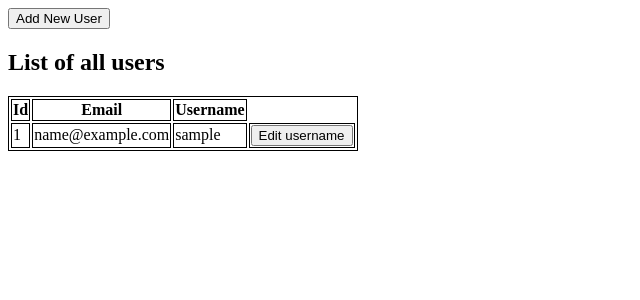
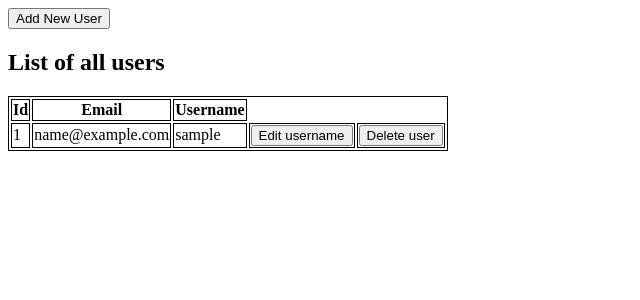
Before and after one commit to amit-negi-23/BackendApnaCollege, a Node server app: page /user in a window 1280 px wide. Shown: the top 300 px of the page, without its empty margins (0-640 px from the left). Run offline with Node 20, Linux system fonts and the light colour scheme; tables that the repository leaves empty or names only in its code hold one stand-in row (values such as "Sample post").

Commit message:
SQL completed ( Add user , delete user)

```diff
--- a/SQLClass/index.js
+++ b/SQLClass/index.js
@@ -116,6 +116,49 @@ app.post('/user/new', (req, res) => {
 
 });
 
+
+app.get('/user/:id/delete', (req, res)=>{
+    let { id } = req.params;
+    let q = `SELECT * FROM user WHERE id ='${id}'`;
+    try {
+        connection.query(q, (err, result) => {
+            if (err) throw err;
+            let user = result[0];
+            res.render("delete.ejs", { user });
+        });
+    } catch (err) {
+        res.send("Some error in DB");
+    }
+});
+
+app.delete('/user/:id', (req, res)=>{
+    let {id} = req.params;
+    let {password} = req.body;
+    let q = `SELECT * FROM user WHERE id ='${id}'`
+    try{
+        connection.query(q, (err, result)=>{
+            if(err) throw err;
+           let user =result[0];
+            if(password != user.password){
+                console.log(user.password)   //show passwords
+                res.send("Wrong password, Try again!")
+            }else{
+                let q2 = `DELETE FROM user WHERE id ='${id}'`;
+                connection.query(q2, (err, result)=>{
+                    if(err) throw err;
+                    else{
+                        console.log(result);
+                        console.log("deleted!");
+                        res.redirect('/user');
+                    }
+                });
+            }
+        });
+    }catch(err){
+        res.send("Some error in DB");
+    }
+});
+
 app.listen("8080", () => {
     console.log("Server is listening to port 8080");
 });
--- a/SQLClass/views/showusers.ejs
+++ b/SQLClass/views/showusers.ejs
@@ -33,6 +33,11 @@
                         <button>Edit username</button>
                     </form>
                 </td>
+                <td>
+                    <form method="get" action="/user/<%=user.id%>/delete">
+                        <button> Delete user</button>
+                    </form>
+                </td>
             </tr>
             <%}%>
 
```
Also changed, not shown: SQLClass/views/delete.ejs (added, +15 -0 lines).
